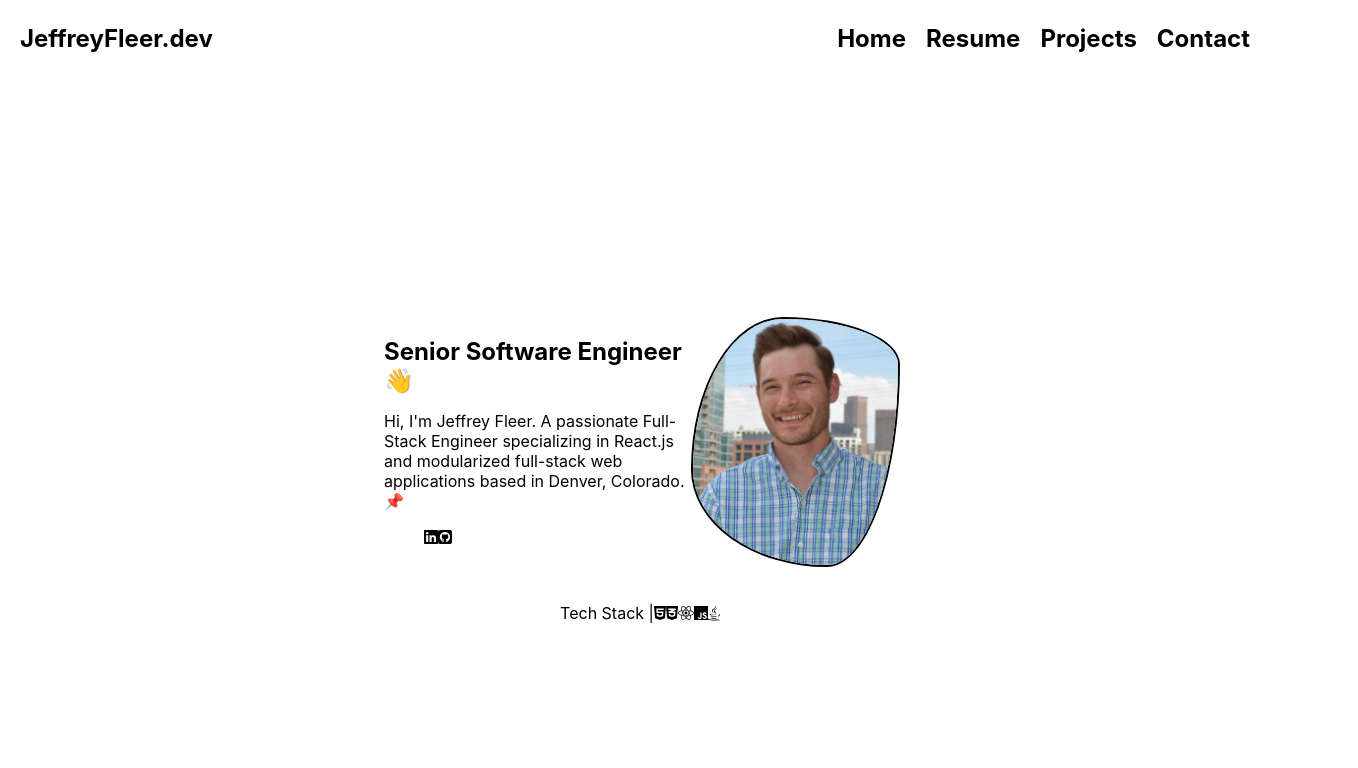
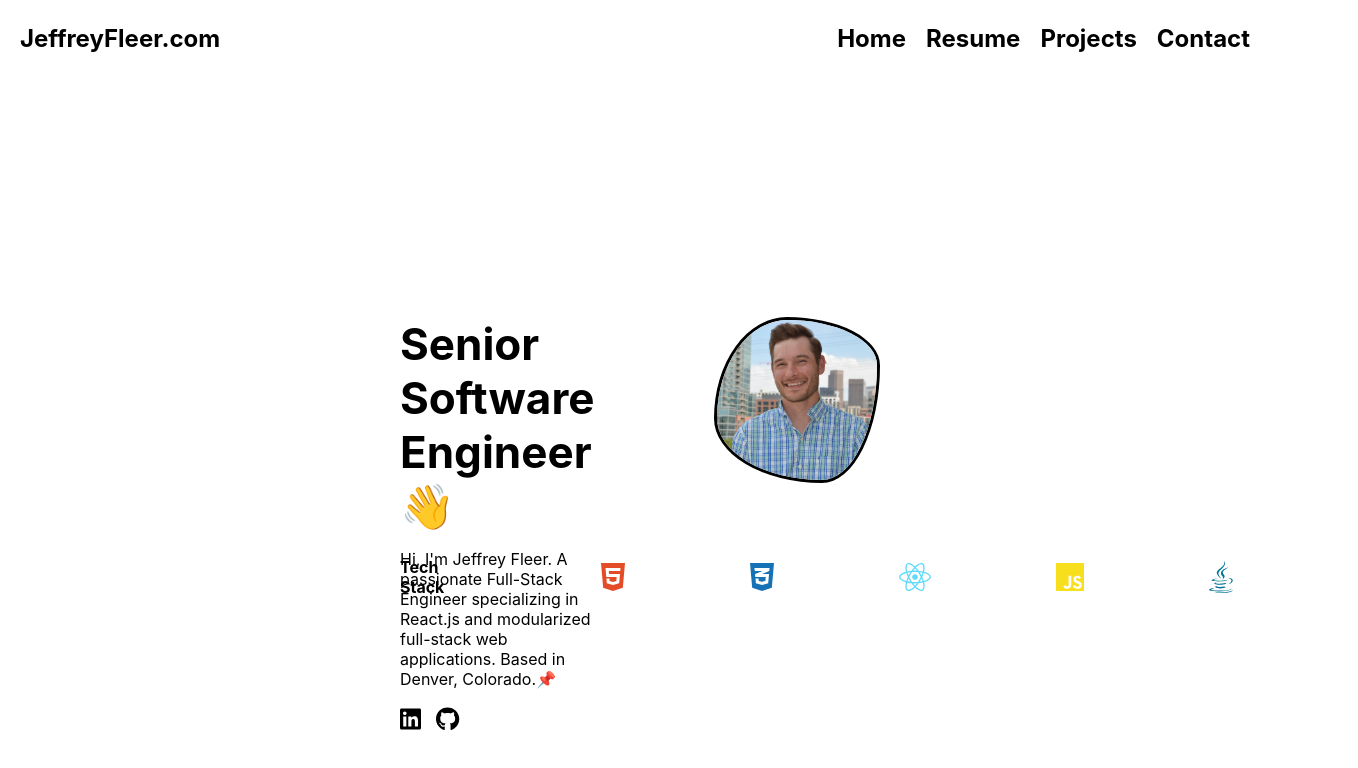
Before and after one commit to Fleerless/Typescript-Portfolio, a React (Create React App) app: page / in a window 1280 px wide. Shown: the top 768 px of the page, 1358 px wide, since content can reach past the window. Built offline with nearby package versions, Linux system fonts and the light colour scheme; the HTML template or start-up script is replaced by a standard one.

Commit message:
title page done except keyframes

```diff
--- a/src/App.tsx
+++ b/src/App.tsx
@@ -7,7 +7,7 @@ function App() {
 	return (
 		<div className="App">
 			<Header
-				title="JeffreyFleer.dev"
+				title="JeffreyFleer.com"
 				sections={['Home', 'Resume', 'Projects', 'Contact']}
 			/>
 			<Title />
--- a/src/Components/Header/Header.tsx
+++ b/src/Components/Header/Header.tsx
@@ -2,8 +2,8 @@ import React from 'react';
 import HeaderContainer from './Styled/StyledHeader.styled';
 
 type HeaderProps = {
-  title: string;
-  sections?: string[];
+    title: string;
+    sections?: string[];
 };
 
 const Header: React.FC<HeaderProps> = ({ title, sections }) => {
@@ -13,8 +13,7 @@ const Header: React.FC<HeaderProps> = ({ title, sections }) => {
 			<section />
 			<nav>
 				<ul>
-					{sections &&
-            sections.map((section, index) => <li key={index}>{section}</li>)}
+					{sections?.map((section, index) => <li key={index}>{section}</li>)}
 				</ul>
 			</nav>
 		</HeaderContainer>
--- a/src/Components/Title/Styled/StyledTitle.styled.tsx
+++ b/src/Components/Title/Styled/StyledTitle.styled.tsx
@@ -2,7 +2,7 @@ import React from 'react';
 import styled from 'styled-components';
 import { FontAwesomeIcon } from '@fortawesome/react-fontawesome';
 import {
-	faGithubSquare,
+	faGithub,
 	faLinkedin,
 	faHtml5,
 	faCss3Alt,
@@ -12,42 +12,48 @@ import {
 } from '@fortawesome/free-brands-svg-icons';
 
 const profilePicLocation = '/images/JeffProfilePic.jpeg';
-const introParagraph = 'Hi, I\'m Jeffrey Fleer. A passionate Full-Stack Engineer specializing in React.js and modularized full-stack web applications based in Denver, Colorado.';
+const introParagraph = 'Hi, I\'m Jeffrey Fleer. A passionate Full-Stack Engineer specializing in React.js and modularized full-stack web applications. Based in Denver, Colorado.';
 const careerTitle = 'Senior Software Engineer';
-const asideVerbiage = 'Tech Stack |';
+const asideVerbiage = 'Tech Stack';
+const linkedInLink = 'https://www.linkedin.com/in/jeffrey-fleer/';
+const gitHubLink = 'https://github.com/Fleerless';
 const techStack = [faHtml5, faCss3Alt, faReact, faJs, faJava];
+const techStackColors = ['#E34C26', '#1572B6', '#61DAFB', '#F7DF1E', '#007396'];
+const techStackMargin = 125;
 
-const techStackIcons = techStack.map((icon, index) => {
-	return (
-		<span key={index}>
-			<FontAwesomeIcon icon={icon} />
-		</span>
-	);
-});
 
 const Section = styled.section`
 display: flex;
-  margin-top: 30vh;
-  align-items: center;
 flex-direction: column;
-`;
-
-const LeftContent = styled.div`
-  flex: 1.5;
-  margin-left: 30%;
+width: auto;
+margin: 30svh 50svh;
 `;
 
 const TopContent = styled.div`
 display: flex;
+height: 25svh;
+`;
+
+const LeftContent = styled.div`
+align-items: flex-start;
+width: 40svh;
+`;
+
+const RightContent = styled.div`
 `;
 
 const BottomContent = styled.div`
+display: flex;
 margin-top: 5vh;
+width: inherit;
 flex-direction: row;
+align-items: center;
+font-weight: bold;
 `;
 
-const Title = styled.h1`
-  font-size: 24px;
+const Title = styled.div`
+font-size: 44px;
+font-weight: bold;
 margin-bottom: 16px;
 `;
 
@@ -55,19 +61,55 @@ const Paragraph = styled.p`
 font-size: 16px;
 `;
 
-const RightContent = styled.div`
-  flex: 1;
-  margin-right: 30%;
-  width: 20%;
+
+const Image = styled.img`
+height: auto;
+width: 20svh;
+object-fit: cover;
+border-radius: 44% 56% 35% 65% / 61% 29% 71% 39%;
+border: 3px solid black;
+margin-left: 15vh;
 `;
 
-const Image = styled.img`
-  height: 100%;
-  width: 100%;
-  object-fit: cover;
-  border-radius: 44% 56% 35% 65% / 61% 19% 81% 39%;
-  border: 2px solid black;
+const Link = styled.a<{
+	color?: string;
+	hover?: boolean;
+	margin?: number;
+	fontSize?: number;
+}>`
+	margin-right: ${({ margin }) => (margin ? `${margin}px` : '15px')};
+	font-size: ${({ fontSize }) => (fontSize ? `${fontSize}px` : '24px')};
+	color: black;
+	text-decoration: none;
+	&:hover {
+    cursor: ${({ hover }) => (hover ? 'pointer' : 'default')};
+    color: ${({ color }) => color || 'black'};
+	}
 `;
+
+const TechStackOne = styled.span`
+	margin-right: ${`${techStackMargin / 4}px`};
+`;
+
+const TechStackTwo = styled.span`
+	margin-right: ${`${techStackMargin}px`}
+`;
+
+const TechStackDiv = styled.div`
+width:2px;
+height: 24px;
+background-color: black;
+`;
+
+const techStackIcons = techStack.map((icon, index) => {
+  return (
+		<span key={index}>
+			<Link margin={techStackMargin} fontSize={32}>
+				<FontAwesomeIcon icon={icon} color={techStackColors[index]} />
+			</Link>
+		</span>
+  );
+});
 
 const StyledTitle = () => {
   return (
@@ -82,24 +124,42 @@ const StyledTitle = () => {
 						{introParagraph}
 						<span>📌</span>
 					</Paragraph>
-					<figure>
-						<a>
+					<span>
+						<Link
+							color="#0077b5"
+							hover
+							href={linkedInLink}
+							target="_blank"
+						>
 							<FontAwesomeIcon icon={faLinkedin} />
-						</a>
-						<a>
-							<FontAwesomeIcon icon={faGithubSquare} />
-						</a>
-					</figure>
+						</Link>
+						<Link
+							color="#c9510c"
+							hover
+							href={gitHubLink}
+							target="_blank"
+						>
+							<FontAwesomeIcon icon={faGithub} />
+						</Link>
+					</span>
 				</LeftContent>
 				<RightContent>
 					<Image src={profilePicLocation} alt="Image" />
 				</RightContent>
 			</TopContent>
 			<BottomContent>
-				<aside>
-					{asideVerbiage}
+				<span>{asideVerbiage}</span>
+				<TechStackOne />
+				<TechStackDiv />
+				<TechStackTwo />
+				{/* <img
+					src="https://www.w3.org/html/logo/badge/html5-badge-h-solo.png"
+					width="36"
+					height="36"
+					alt="HTML5 Powered with CSS3 / Styling, and Semantics"
+					title="HTML5 Powered with CSS3 / Styling, and Semantics"
+				></img> */}
 				{techStackIcons}
-				</aside>
 			</BottomContent>
 		</Section>
   );
```
Also changed, not shown: .eslintrc.json, .prettierrc.json. Lines whose indentation alone changed are shown as unchanged.
